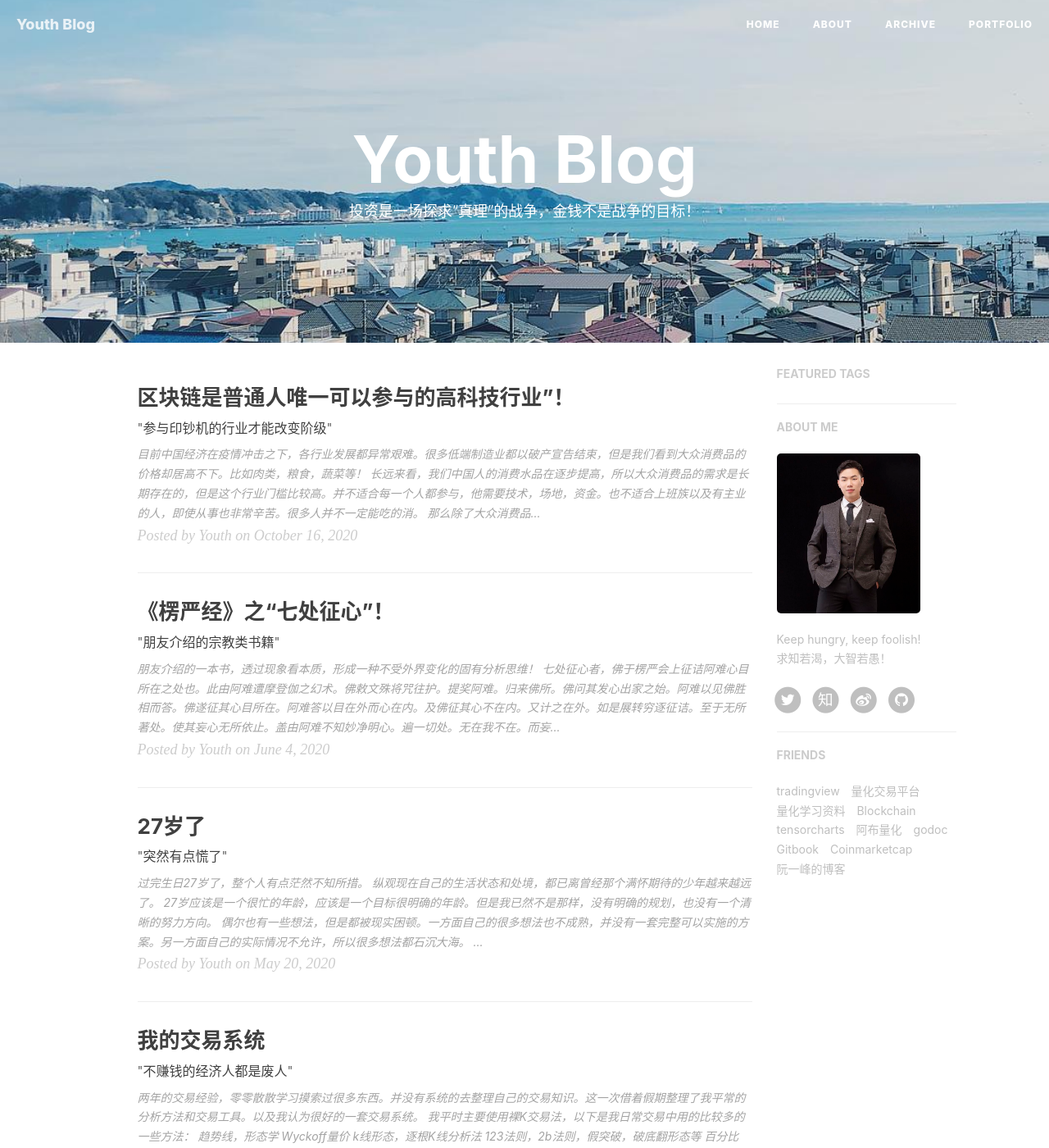
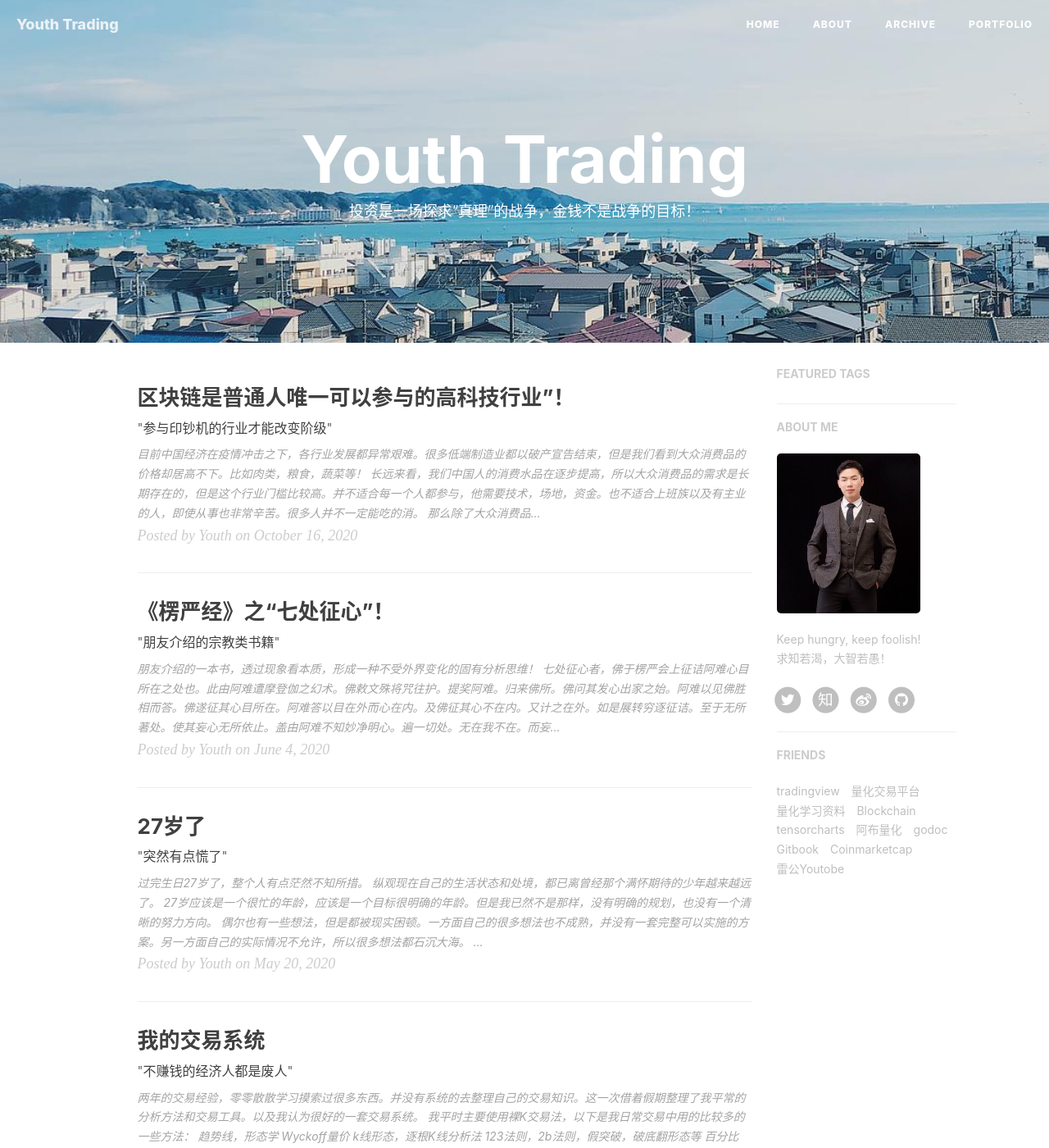
Before and after one commit to YouthTrading/youthtrading.github.io, a Jekyll site: the page built from index.html, in a window 1280 px wide and 1400 px high. Shown: the whole window at 82% size. Built offline with Jekyll 4.4.1, drawn with Linux system fonts in a browser that asks for light colours; nearby versions of some CDN libraries; the list of posts is cut into pages by our own code; comment, search, counter and statistics services are not loaded; some of the changed text lies outside the part shown.

Commit message:
Update _config.yml

```diff
--- a/_config.yml
+++ b/_config.yml
@@ -1,10 +1,10 @@
 # Site settings
-title: Youth Blog
-SEOTitle: youth的博客 | Youth Blog
+title: Youth Trading
+SEOTitle: youth的交易 | Youth Trading
 header-img: img/home-bg.jpg
-email: huxpro@gmail.com
-description: "这里是 @Youth 的个人博客，与你一起发现更大的世界。"
-keyword: "Youth, Youth, Youth的博客, Youth Blog, 博客, 个人网站, 互联网, 区块链, 数字货币, 交易"
+email: hxl12344321@gmail.com
+description: "这里是 @Youth 的个人交易成长博客，与你一起发现更大的世界。"
+keyword: "Youth, Youth, Youth的交易博客, Youth Trading, 博客, 个人交易, 交易, 区块链, 数字货币, 交易"
 url: "https://huangxinglong.github.io"              # your host, for absolute URL
 baseurl: ""                             # for example, '/blog' if your blog hosted on 'host/blog'
 
@@ -133,7 +133,7 @@ friends: [
         title: "Coinmarketcap",
         href: "https://coinmarketcap.com"
     },{
-        title: "阮一峰的博客",
-        href: "http://www.ruanyifeng.com/home.html"
+        title: "雷公Youtobe",
+        href: "https://www.youtube.com/c/LEILoneCapital"
     }
 ]
```
